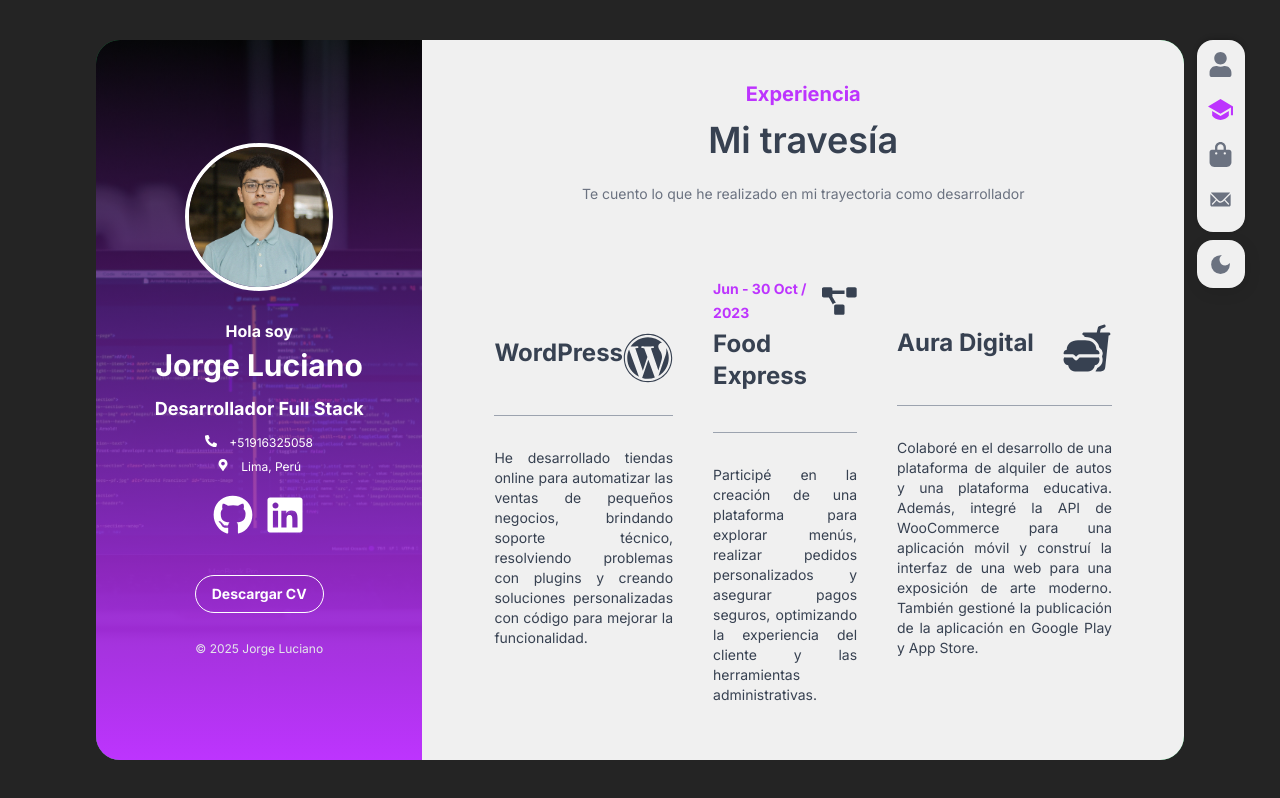
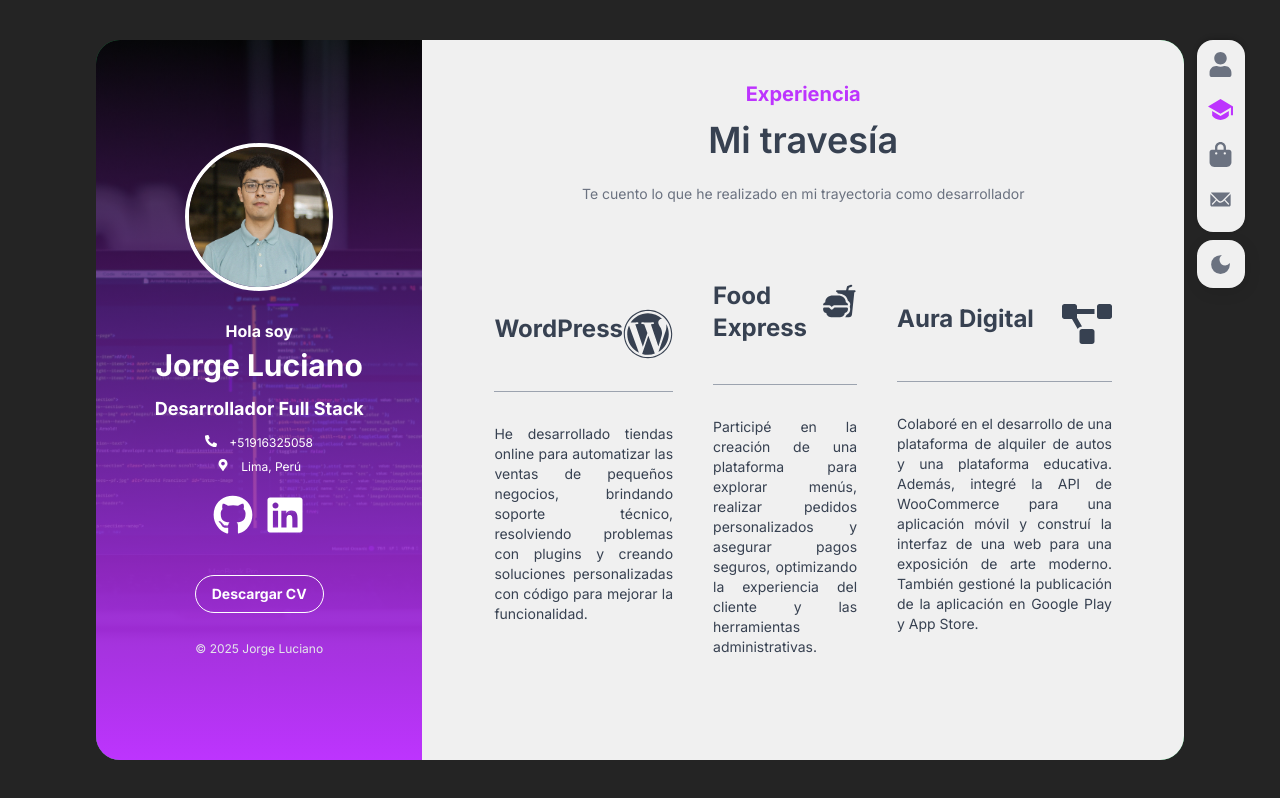
Before and after one commit to JLucianoSS/portfolio-jorge_, a Next.js app: page /experience in a window 1280 px wide. Built offline with nearby package versions, Linux system fonts and the light colour scheme.

Commit message:
Más actualizaciones

```diff
--- a/src/app/(views)/experience/page.tsx
+++ b/src/app/(views)/experience/page.tsx
@@ -58,10 +58,10 @@ const ExperiencePage = () => {
           <div className="">
             <div className="flex justify-between">
               <div className="">
-                <span className="text-[#BD34FE] text-sm font-bold">Jun - 30 Oct / 2023</span>
+                {/* <span className="text-[#BD34FE] text-sm font-bold">Jun - 30 Oct / 2023</span> */}
                 <h1 className={` ${ isDarkMode ? 'text-white' : 'text-gray-700' } text-2xl font-bold mt-1 mb-2`}>Food Express</h1>
               </div>
-              <FaProjectDiagram className={`${ isDarkMode ? 'text-white' : 'text-gray-700' }` } size={50}/>
+              <IoFastFood className={`${ isDarkMode ? 'text-white' : 'text-gray-700' }`} size={50} />
             </div>
             <hr className="border-t-1 border-gray-400 mb-8 mt-8" />
             <p className={`${ isDarkMode ? 'text-white' : 'text-gray-700' } text-gray-600 text-sm text-justify`}>
@@ -76,7 +76,7 @@ const ExperiencePage = () => {
                 {/* <span className="text-[#BD34FE] text-sm font-bold">11 Nov - 15 Dic / 2023</span> */}
                 <h1 className={` ${ isDarkMode ? 'text-white' : 'text-gray-700' } text-2xl font-bold mt-1 mb-2`}>Aura Digital</h1>
               </div>
-              <IoFastFood className={`${ isDarkMode ? 'text-white' : 'text-gray-700' }`} size={50} />
+              <FaProjectDiagram className={`${ isDarkMode ? 'text-white' : 'text-gray-700' }` } size={50}/>
             </div>
             <hr className="border-t-1 border-gray-400 mb-8 mt-8" />
             <p className={`${ isDarkMode ? 'text-white' : 'text-gray-700' } text-gray-600 text-sm text-justify`}>
```
